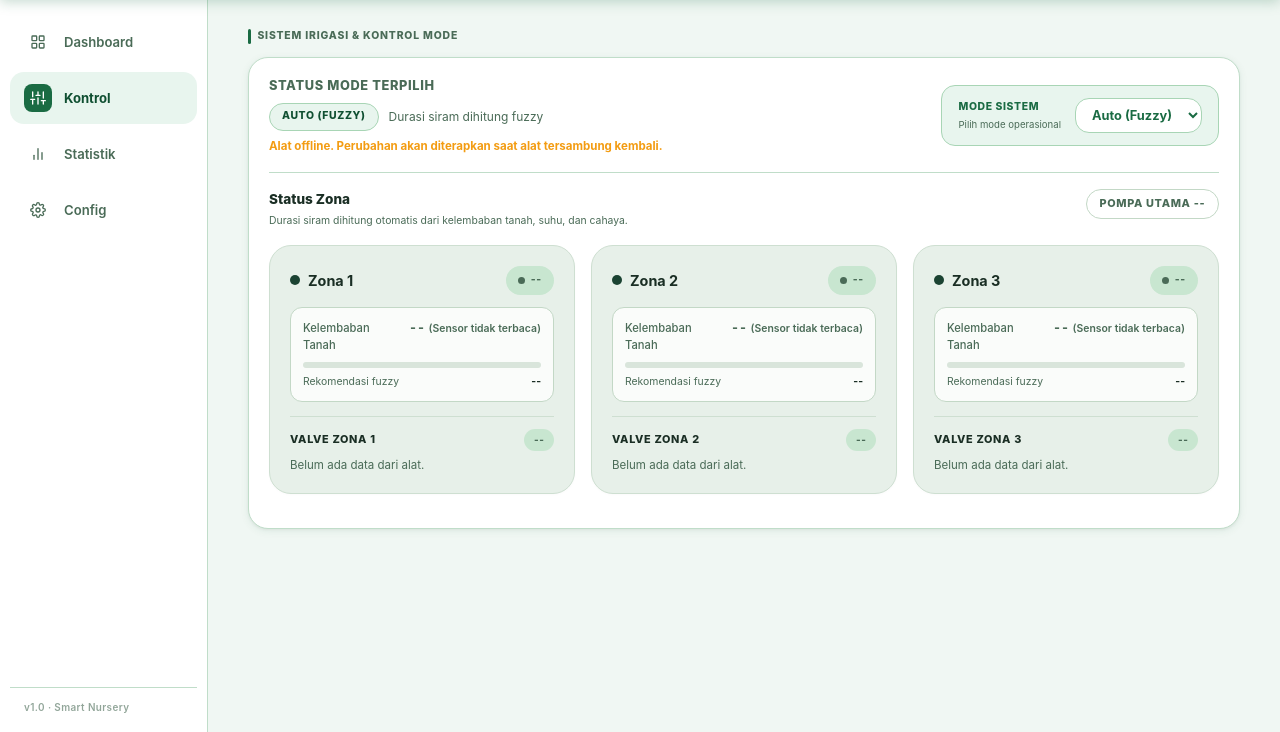
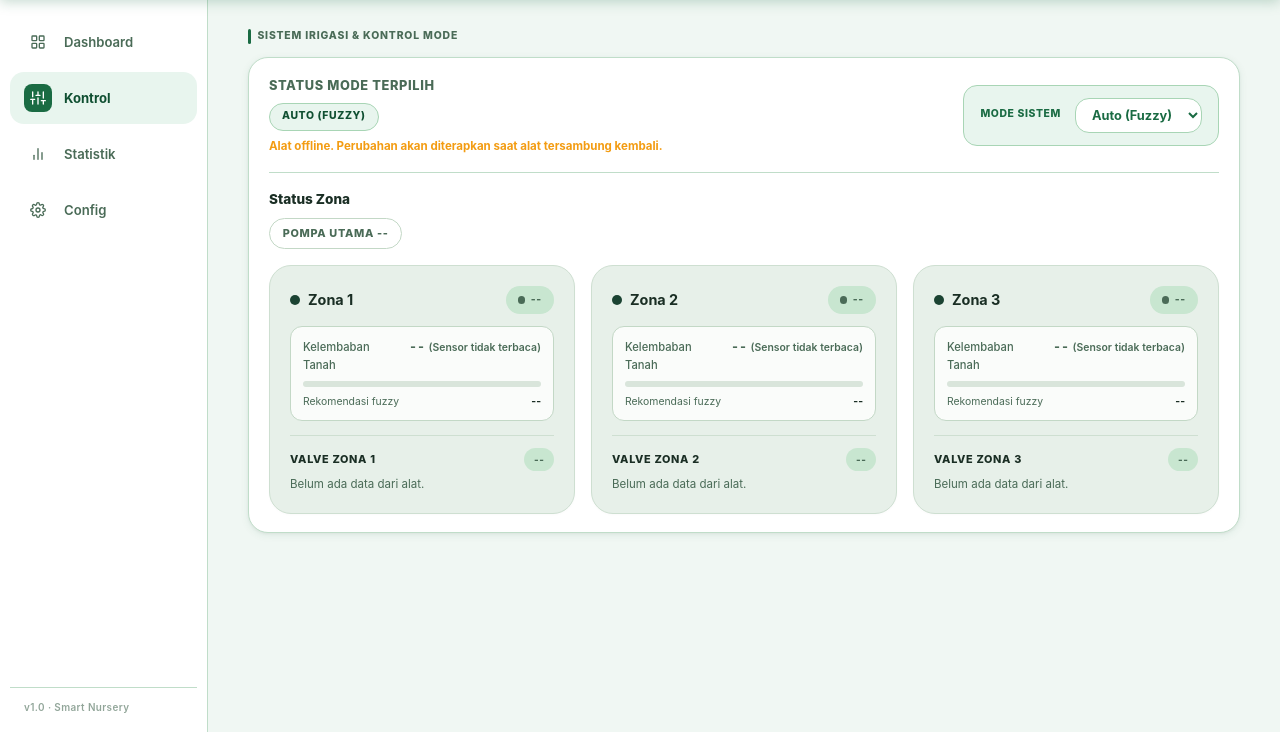
Before and after one commit to SLAfahmi/smart-nursery-web, a Laravel app: page / in a window 1280 px wide, after a click on "Kontrol". Shown: the part 68-800 px from the top of the page. Run offline with Laravel 12, Linux system fonts and the light colour scheme; the visitor is signed in with stand-in values (Sample User, id 1); data that the repository does not hold is empty; parts of the project's set-up code (start-up, migrations or seed data) failed here and were passed over.

Commit message:
Penghapusan teks tidak penting

```diff
--- a/resources/views/dashboard.blade.php
+++ b/resources/views/dashboard.blade.php
@@ -147,7 +147,6 @@
         <div class="override-control">
             <div>
                 <div class="override-label-title">Mode Sistem</div>
-                <div class="override-label-sub">Pilih mode operasional</div>
             </div>
             <select id="systemModeSelect" onchange="changeSystemMode()">
                 <option value="0" {{ $systemMode == 0 ? 'selected' : '' }}>Auto (Fuzzy)</option>
@@ -175,23 +174,16 @@
         <!-- AUTO: STATUS ZONA -->
         <div id="autoSettings" class="mode-settings mode-settings-column zone-panel" style="display: {{ $systemMode == 0 ? 'flex' : 'none' }};">
             <div class="zone-panel-head">
-                <div>
-                    <div class="mode-settings-title">Status Zona</div>
-                    <div class="form-hint" style="margin:0.15rem 0 0;">Durasi siram dihitung otomatis dari kelembaban tanah, suhu, dan cahaya.</div>
-                </div>
+                <div class="mode-settings-title">Status Zona</div>
                 <span class="pump-chip" id="auto-pump">Pompa Utama --</span>
             </div>
             <div class="alert-warning" id="auto-alert" style="display:none;"></div>
             <div id="auto-zone-container" class="schedule-grid"></div>
-            <div class="form-hint" id="auto-updated" style="margin:0;"></div>
         </div>
 
         <!-- SCHEDULE SETTINGS -->
         <div id="scheduleSettings" class="mode-settings mode-settings-column zone-panel" style="display: {{ $systemMode == 2 ? 'flex' : 'none' }};">
-            <div>
-                <div class="mode-settings-title">Jadwal Penyiraman</div>
-                <div class="form-hint" style="margin:0.15rem 0 0;">Maksimal {{ config('nursery.schedule_slots') }} slot per zona. Jadwal dilewati jika kelembaban tanah zona di atas {{ config('nursery.schedule_soil_max') }}%.</div>
-            </div>
+            <div class="mode-settings-title">Jadwal Penyiraman</div>
             <div id="schedule-container" class="schedule-grid"></div>
             <button class="btn-cta btn-cta--inline btn-cta--pill" onclick="saveSchedule(this)">
                 <svg viewBox="0 0 24 24" fill="none" stroke="currentColor" stroke-width="2" stroke-linecap="round" stroke-linejoin="round" style="width:1.1rem;height:1.1rem;">
@@ -206,11 +198,10 @@
 
     <!-- Relay Control (hanya mode Manual; firmware menolak perintah relay di mode lain) -->
     <div id="relaySection" style="display: {{ $systemMode == 1 ? 'block' : 'none' }};">
-    <div class="section-header" style="margin-bottom:0.25rem;">
+    <div class="section-header">
         <h3 class="section-title">Kontrol Relay Manual</h3>
         <span class="count-badge">Pompa + {{ config('nursery.zones') }} Zona</span>
     </div>
-    <p class="form-hint" style="margin:0 0 0.75rem;">Perintah sampai ke alat dalam ±5 detik. Pompa utama ikut menyala selama ada valve terbuka.</p>
     <div class="alert-warning" id="relay-hint" style="display:none; margin-bottom:0.75rem;">
         Relay hanya bisa dikontrol pada mode <strong>Manual</strong>. Ubah mode sistem terlebih dahulu.
     </div>
@@ -769,7 +760,7 @@
             const active = (control.schedules || []).reduce((sum, z) => sum + (z.slots || []).filter(s => s.active).length, 0);
             html = active ? `<strong>${active}</strong> jadwal aktif` : 'Belum ada jadwal aktif';
         } else {
-            html = 'Durasi siram dihitung fuzzy';
+            html = '';   // badge AUTO (FUZZY) sudah cukup
         }
         document.getElementById('irrig-detail').innerHTML = html;
     }
@@ -808,11 +799,10 @@
         if (z.state === 'soaking') return `Selesai menyiram, menunggu air meresap ${SOAK_DELAY_SEC} detik.`;
         if (z.soil_moisture === null) return 'Sensor tanah tidak terbaca, zona tidak disiram otomatis.';
         if (!fuzzyRuns) return 'Evaluasi fuzzy dilewati, data suhu/cahaya tidak valid.';
-        if (z.fuzzy_duration > 0) return 'Perlu disiram, menunggu jeda cooldown selesai.';
-        return 'Tanah cukup lembab, tidak perlu disiram.';
-    }
-
-    function renderAutoZones(sensor, device) {
+        return '';   // idle normal: badge & rekomendasi fuzzy sudah cukup
+    }
+
+    function renderAutoZones(sensor) {
         const container = document.getElementById('auto-zone-container');
         // Firmware melewati evaluasi fuzzy jika DHT22 atau BH1750 error
         const fuzzyRuns = !!sensor && sensor.temperature !== null && sensor.humidity !== null && sensor.light_level !== null;
@@ -827,6 +817,7 @@
             const width = soil === null ? 0 : Math.max(0, Math.min(100, soil));
             const fuzzy = soil === null ? '--' : (z.fuzzy_duration > 0 ? fmt(z.fuzzy_duration, 0) + ' dtk' : 'Tidak siram');
             const on = !!z.relay_status;
+            const desc = sensor ? autoZoneDesc(z, fuzzyRuns) : 'Belum ada data dari alat.';
 
             html += `<div class="schedule-zone zone-status ${state || ''}">
                 <div class="schedule-zone-header">
@@ -849,7 +840,7 @@
                         <span class="schedule-slot-title">Valve Zona ${i}</span>
                         <span class="valve-pill ${on ? 'on' : ''}">${sensor ? (on ? 'ON' : 'OFF') : '--'}</span>
                     </div>
-                    <p class="zone-status-desc">${sensor ? autoZoneDesc(z, fuzzyRuns) : 'Belum ada data dari alat.'}</p>
+                    ${desc ? `<p class="zone-status-desc">${desc}</p>` : ''}
                 </div>
             </div>`;
         }
@@ -863,9 +854,6 @@
         const alert = document.getElementById('auto-alert');
         alert.style.display = (sensor && !fuzzyRuns) ? 'block' : 'none';
         alert.innerText = '⚠ Data DHT22/BH1750 tidak valid. Evaluasi fuzzy dilewati, tidak ada zona yang mulai disiram otomatis.';
-
-        document.getElementById('auto-updated').innerText = !sensor ? ''
-            : `Data alat: ${sensor.recorded_at}` + (device && !device.online ? ' · alat offline, status bisa sudah berubah' : '');
     }
 
     async function changeSystemMode() {
@@ -1054,7 +1042,7 @@
         }
         renderZones(sensor?.zones || [], sensor?.system_mode);
         renderScheduleSoil(sensor?.zones || []);
-        renderAutoZones(sensor, data.device);
+        renderAutoZones(sensor);
         renderRelayControls(sensor, control.pending_relays || {}, control.system_mode);
         renderSensorAlert(sensor);
         renderDeviceStatus(data.device);
@@ -1610,7 +1598,7 @@
         schedules: currentSchedules,
     });
     renderZones([], null);
-    renderAutoZones(null, null);
+    renderAutoZones(null);
     renderRelayControls(null, {}, desiredMode);
     fetchStatus();
     // Polling berhenti saat tab browser tidak aktif
```
